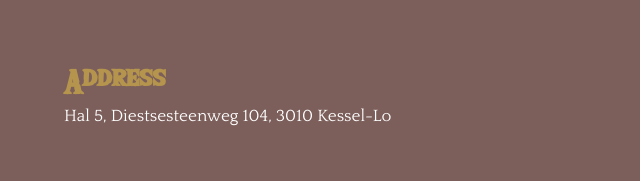
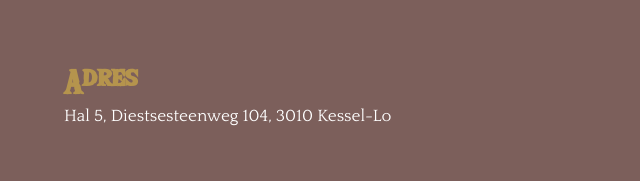
Before and after one commit to hardcodepunk/het-kabouter-vrouwtje, a plain HTML site: page dest/index.html in a window 1280 px wide. Shown: the part 6740-6921 px from the top of the page, 64-704 px from the left. Drawn offline with Linux system fonts and the light colour scheme.

Commit message:
now actually changed address to adres

```diff
--- a/dest/index.html
+++ b/dest/index.html
@@ -312,7 +312,7 @@
     <div class="row">
       <div class="column">
         <div class="footer__address">
-          <h4 class="footer__title">Address</h4>
+          <h4 class="footer__title">Adres</h4>
           <p>Hal 5, Diestsesteenweg 104, 3010 Kessel-Lo</p>
         </div>
         <div class="footer__contact">
```
Also changed, not shown: src/index.html (+1 -1 lines).
